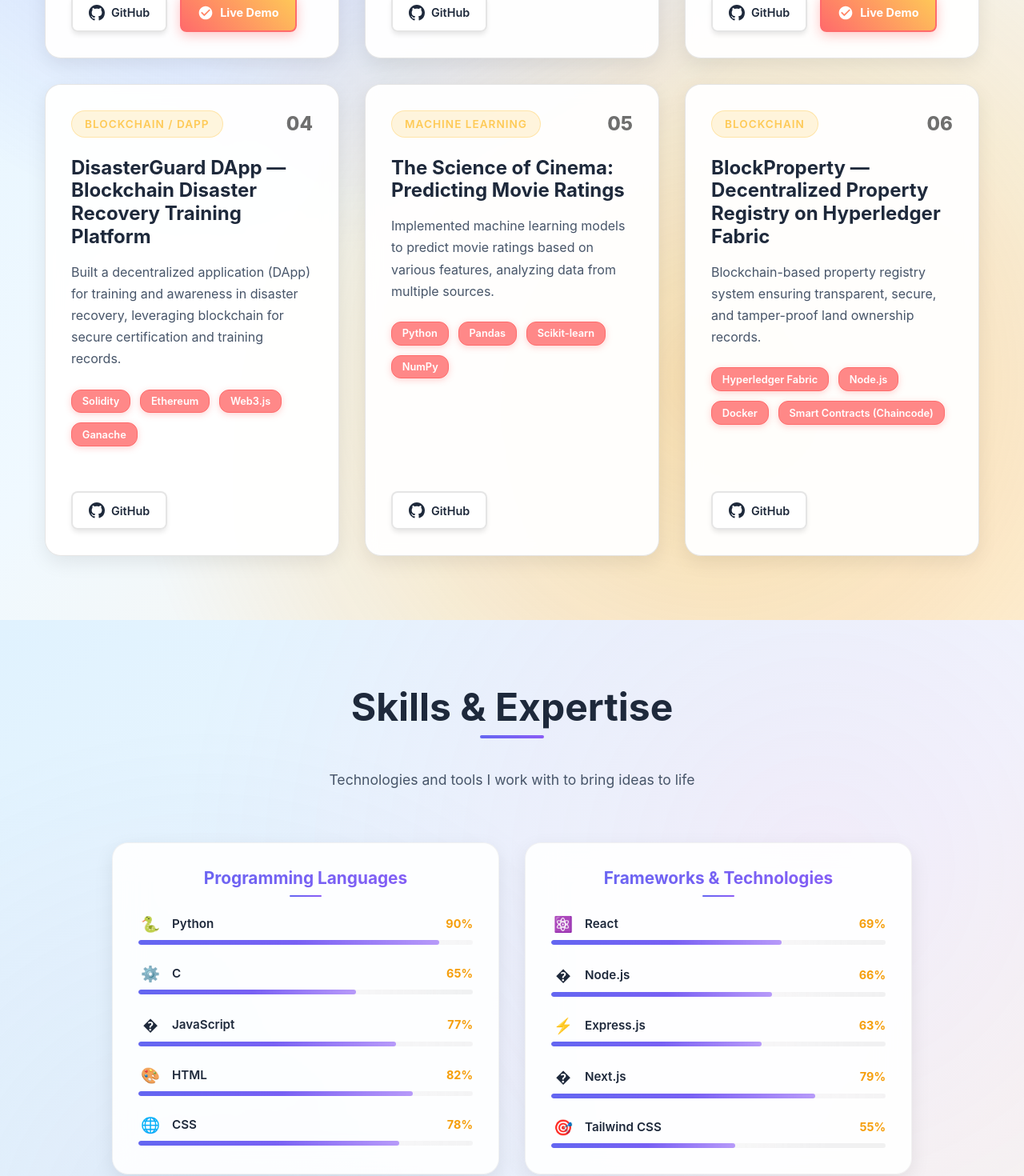
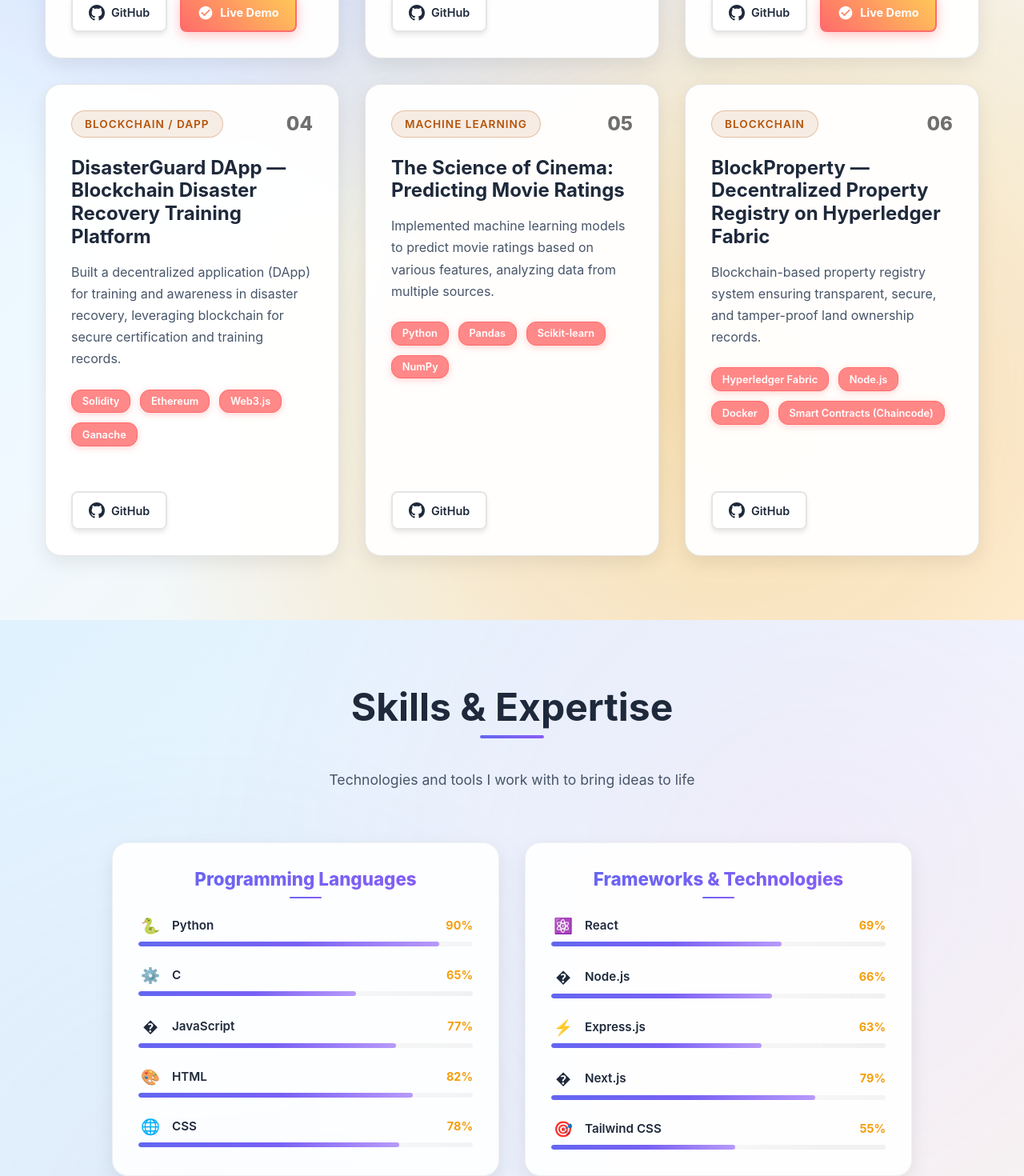
Before and after one commit to Nafiz68/Nafiz68.github.io, a React (Create React App) app: page / in a window 1280 px wide. Shown: the part 3420-4890 px from the top of the page at 80% size. Built offline with nearby package versions, Linux system fonts and the light colour scheme.

Commit message:
color fixation

```diff
--- a/src/styles/Projects.css
+++ b/src/styles/Projects.css
@@ -160,6 +160,12 @@
   padding: 0.5rem 1rem;
   border-radius: 20px;
   border: 1px solid rgba(254, 202, 87, 0.4);
+}
+
+[data-theme="light"] .project-category {
+  color: #b45309;
+  background: rgba(180, 83, 9, 0.1);
+  border: 1px solid rgba(180, 83, 9, 0.3);
 }
 
 .project-number {
--- a/src/styles/Skills.css
+++ b/src/styles/Skills.css
@@ -104,8 +104,8 @@
 }
 
 .category-title {
-  font-size: clamp(1.1rem, 2.5vw, 1.3rem);
-  font-weight: 700;
+  font-size: clamp(1.4rem, 2.5vw, 1.3rem);
+  font-weight: 850;
   margin-bottom: 2rem;
   text-align: center;
   background: var(--gradient-primary);
@@ -113,6 +113,13 @@
   -webkit-text-fill-color: transparent;
   background-clip: text;
   position: relative;
+}
+
+[data-theme="dark"] .category-title {
+  background: linear-gradient(135deg, #64b5f6, #42a5f5, #1e88e5);
+  -webkit-background-clip: text;
+  -webkit-text-fill-color: transparent;
+  background-clip: text;
 }
 
 .category-title::after {
@@ -125,6 +132,10 @@
   height: 2px;
   background: var(--gradient-primary);
   border-radius: 1px;
+}
+
+[data-theme="dark"] .category-title::after {
+  background: linear-gradient(135deg, #64b5f6, #42a5f5, #1e88e5);
 }
 
 .skills-grid {
```
